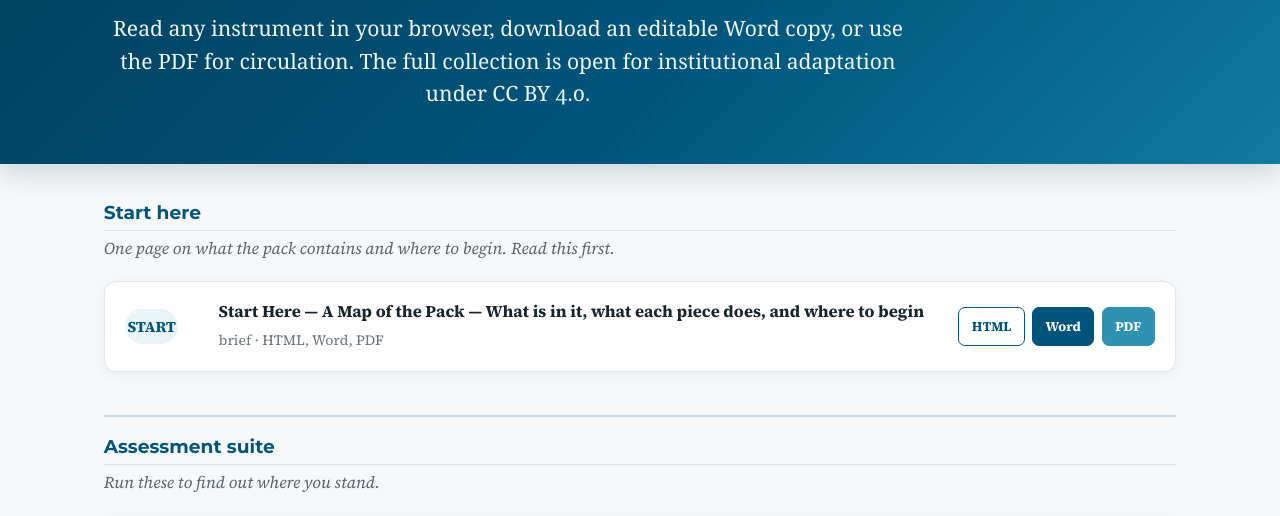
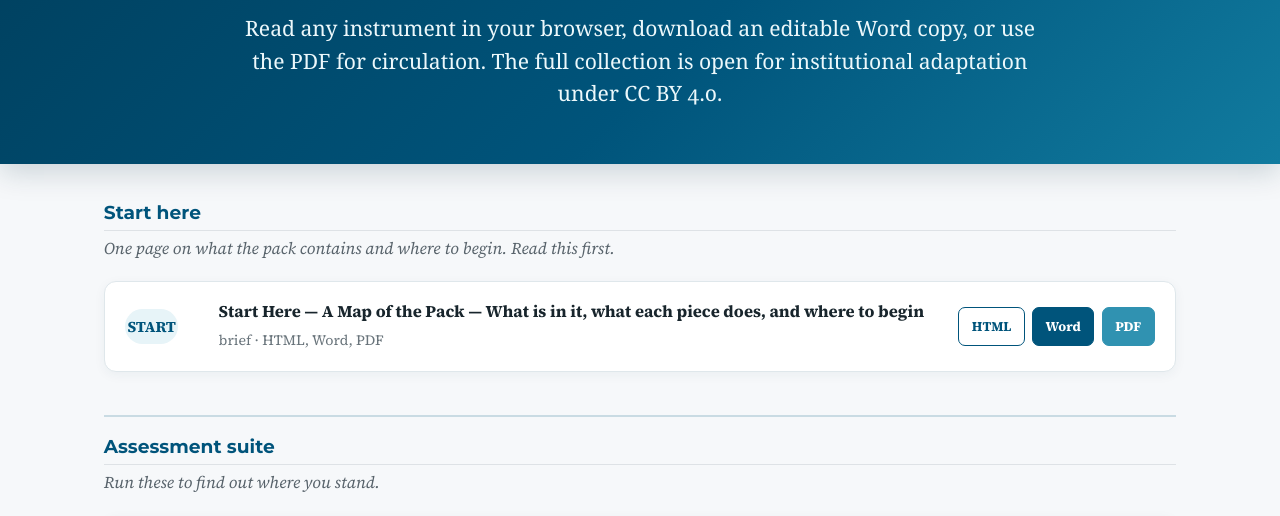
Before and after one commit to mzyphur/ai-readiness, a plain HTML site: page docs/instruments.html in a window 1280 px wide. Shown: the part 253-769 px from the top of the page. Drawn offline with Linux system fonts and the light colour scheme.

Commit message:
Center the instrument catalogue introduction

```diff
--- a/docs/instruments.html
+++ b/docs/instruments.html
@@ -24,8 +24,9 @@
   .context a { color:#fff; text-decoration-thickness:1px; text-underline-offset:3px; }
   .cat-hero h1 { color:#fff; margin:0 0 .35rem; font-size:clamp(2.25rem,6vw,4.3rem);
                   letter-spacing:-.035em; line-height:1.02; }
-  .cat-hero .lede { margin:.9rem 0 0; max-width:49rem; font-family:Georgia,serif;
-                     font-size:clamp(1.05rem,2.4vw,1.28rem); line-height:1.55; color:#ecf8fb; }
+  .cat-hero .lede { margin:.9rem auto 0; max-width:49rem; font-family:Georgia,serif;
+                     font-size:clamp(1.05rem,2.4vw,1.28rem); line-height:1.55; color:#ecf8fb;
+                     text-align:center; }
   .cat { padding-top:2.25rem; padding-bottom:5rem; }
   .cat h2 { color:var(--cat-navy); margin:2.6rem 0 .25rem; padding-top:1.1rem;
              border-top:2px solid #c9dbe3; }
```
